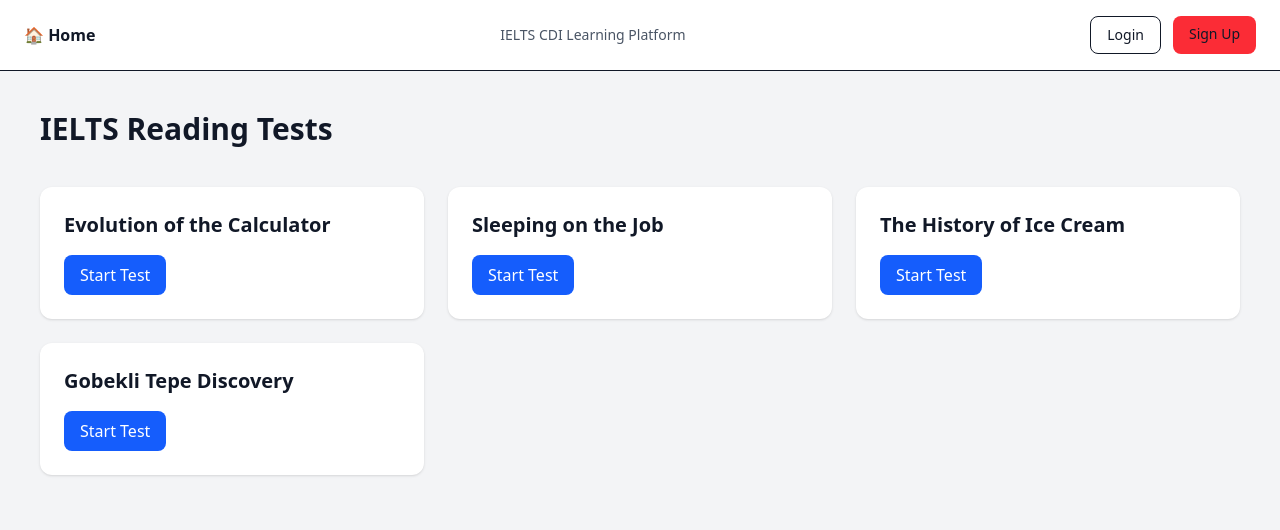
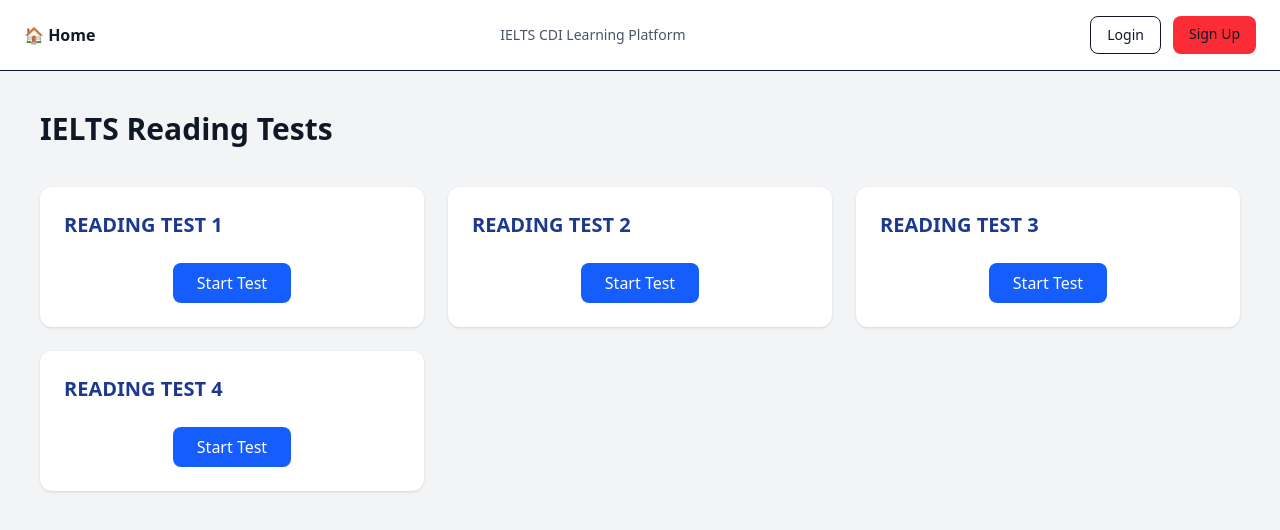
Before and after one commit to johnweek628-jpg/ielts-cdi-platform, a Next.js app: page /practice/reading in a window 1280 px wide. Shown: the top 530 px of the page. Built offline with nearby package versions, Linux system fonts and the light colour scheme.

Commit message:
update reading practice page

```diff
--- a/app/practice/reading/page.tsx
+++ b/app/practice/reading/page.tsx
@@ -7,17 +7,17 @@
   const router = useRouter()
 
   const tests = [
-    { id: 1, title: "Evolution of the Calculator" },
-    { id: 2, title: "Sleeping on the Job" },
-    { id: 3, title: "The History of Ice Cream" },
-    { id: 4, title: "Gobekli Tepe Discovery" }
+    { id: 1, title: "READING TEST 1" },
+    { id: 2, title: "READING TEST 2" },
+    { id: 3, title: "READING TEST 3" },
+    { id: 4, title: "READING TEST 4" }
   ]
 
   return (
 
     <div className="min-h-screen bg-gray-100 p-10">
 
-      <h1 className="text-3xl font-bold mb-10">
+      <h1 className="text-3xl font-bold text-gray-900 mb-10">
         IELTS Reading Tests
       </h1>
 
@@ -27,21 +27,23 @@
 
           <div
             key={test.id}
-            className="bg-white p-6 rounded-xl shadow"
+            className="bg-white p-6 rounded-xl shadow hover:shadow-lg transition"
           >
 
-            <h2 className="text-xl font-semibold mb-4">
+            <h2 className="text-xl font-semibold text-blue-900 mb-6">
               {test.title}
             </h2>
 
+            <div className="flex justify-center">
               <button
                 onClick={() =>
                   router.push(`/practice/reading/test${test.id}`)
                 }
-              className="bg-blue-600 text-white px-4 py-2 rounded-lg"
+                className="bg-blue-600 hover:bg-blue-700 text-white px-6 py-2 rounded-lg transition"
               >
                 Start Test
               </button>
+            </div>
 
           </div>
 
```
Lines whose indentation alone changed are shown as unchanged.
